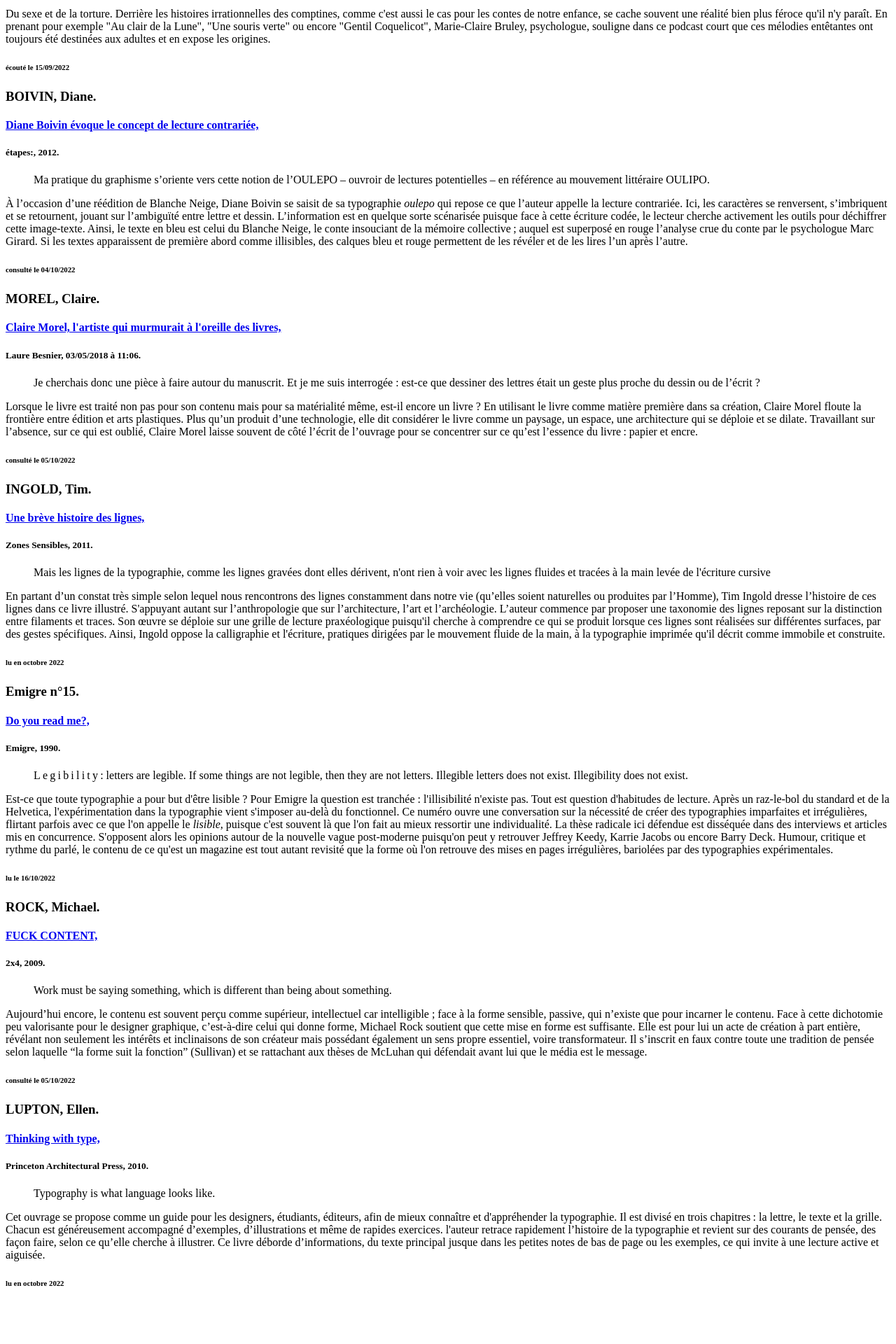
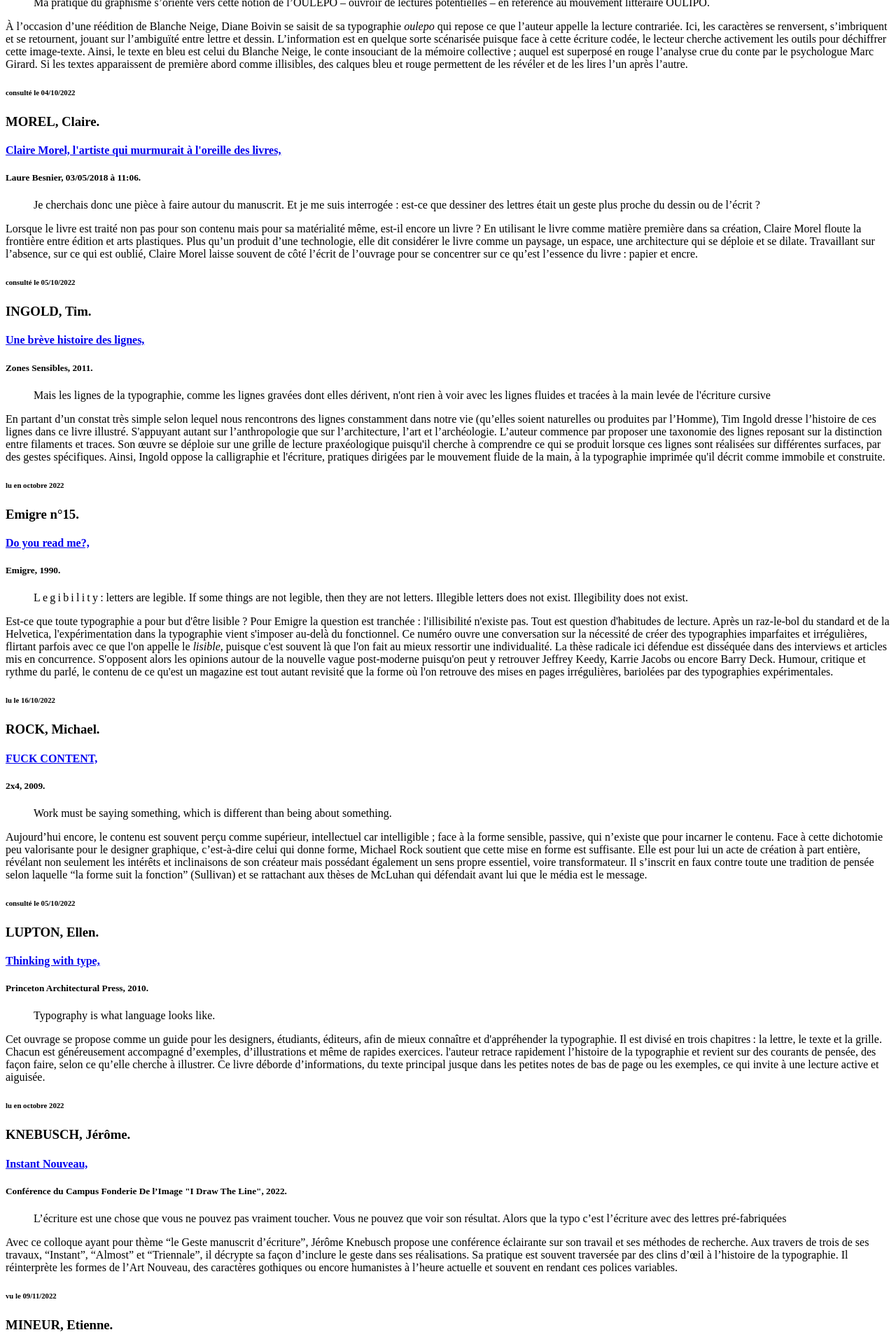
Before and after one commit to zoeleroux/zoeleroux.github.io, a PHP site: page / in a window 1280 px wide. Shown: the part 520-2440 px from the top of the page at 70% size. Before the commit the page ends 2357 px from the top, so only its background shows below. Run offline with PHP 8.4, Linux system fonts and the light colour scheme.

Commit message:
Update articles.php

```diff
--- a/INR_zoe/articles.php
+++ b/INR_zoe/articles.php
@@ -19,9 +19,10 @@
       Zoé, Leroux
       <a href="" target="_blank">portfolio</a>
     </h2>
-    <p>
-      Mon sujet d'étude porte sur le statut de la typographie&#8239;: du lu au vu, peut-on dire que la typographie glisse-t-elle vers l'image ? Je m'interroge sur la façon dont la typographie, lorsqu'elle est utilisée comme une image, peut renforcer un message.
-    </p>
+     <p>
+      <!-- Mon sujet d'étude porte sur le statut de la typographie&#8239;: du lu au vu, peut-on dire que la typographie glisse-t-elle vers l'image ? Je m'interroge sur la façon dont la typographie, lorsqu'elle est utilisée comme une image, peut renforcer un message.-->
+      Mon sujet d'étude porte sur la relation entre typographie et geste. Les deux sont souvent pensés séparement car la typographie fixe le caractère pour pouvoir le reproduire mais les technologies numériques ouvrent aujourd'hui vers d'autres horizons. Quelle place trouve le mouvement dans la création de caractères typographiques en tant qu’elle est aujourd’hui sans cesse médiatisée par le numérique ?
+     </p>
   </aside>
 
 
@@ -68,7 +69,7 @@
    / _ \ | '__| __| |/ __| |/ _ \
   / ___ \| |  | |_| | (__| |  __/
  /_/   \_\_|   \__|_|\___|_|\___|
- -->
+
 
   <article class="filterDiv narration">
     <h3>
@@ -98,6 +99,7 @@
 
   </article>
 
+-->
 
 
 
@@ -348,4 +350,126 @@
   </article>
 
 
+
+
+
+
+<!--
+     _         _   _      _
+    / \   _ __| |_(_) ___| | ___
+   / _ \ | '__| __| |/ __| |/ _ \
+  / ___ \| |  | |_| | (__| |  __/
+ /_/   \_\_|   \__|_|\___|_|\___|
+ -->
+
+  <article class="filterDiv tag1 tag2">
+    <h3>
+      KNEBUSCH, Jérôme.
+    </h3>
+
+    <h4>
+      <a href="https://www.youtube.com/watch?v=IMC3ESk5fxQ" target="_blank">
+        Instant Nouveau,
+      </a>
+    </h4>
+
+    <h5>
+      Conférence du Campus Fonderie De l’Image "I Draw The Line", 2022.
+    </h5>
+
+    <blockquote cit="https://www.campusfonderiedelimage.org/rdv-le-9-novembre-pour-le-colloque-international-de-typographie-9/">L’écriture est une chose que vous ne pouvez pas vraiment toucher. Vous ne pouvez que voir son résultat. Alors que la typo c’est l’écriture avec des lettres pré-fabriquées</blockquote>
+
+    <p>
+      Avec ce colloque ayant pour thème “le Geste manuscrit d’écriture”, Jérôme Knebusch propose une conférence éclairante sur son travail et ses méthodes de recherche. Aux travers de trois de ses travaux, “Instant”, “Almost” et “Triennale”, il décrypte sa façon d’inclure le geste dans ses réalisations. Sa pratique est souvent traversée par des clins d’œil à l’histoire de la typographie. Il réinterprète les formes de l’Art Nouveau, des caractères gothiques ou encore humanistes à l’heure actuelle et souvent en rendant ces polices variables.
+    </p>
+
+
+    <h6>
+      vu le 09/11/2022
+    </h6>
+
+  </article>
+
+
+
+
+<!--
+     _         _   _      _
+    / \   _ __| |_(_) ___| | ___
+   / _ \ | '__| __| |/ __| |/ _ \
+  / ___ \| |  | |_| | (__| |  __/
+ /_/   \_\_|   \__|_|\___|_|\___|
+ -->
+
+  <article class="filterDiv tag1 tag2">
+    <h3>
+      MINEUR, Etienne.
+    </h3>
+
+    <h4>
+      <a href="https://etienne.design/portfolio/sidebar-stack-4-2/" target="_blank">
+        Typographies artificielles,
+      </a>
+    </h4>
+
+    <h5>
+      2022.
+    </h5>
+
+    <blockquote cit="https://etienne.design/2022/05/16/ai/">Ces «&#8239;intelligences&#8239;» artificielles n’auront «&#8239;jamais&#8239;» l’expérience du vécu&#8239;, de la douleur&#8239;, de la joie&#8239;, du plaisir&#8239;, de la passion&#8239;, de la beauté&#8239;…</blockquote>
+
+    <p>
+      Écrire sans tracer de lettres. Si cela semble impossible, c’est pourtant un pari qu’Étienne Mineur a pris. à partir de prompts, et un dialogue avec une IA plus ou moins compliqué, le designer a reconstruit un alphabet entier. C’est justement ces mauvaises compréhensions et erreurs de l’IA qui génère des réponses à la fois créatives, étranges et parfois dérangeantes. Avec cette nouvelle approche du dessin de lettre, l’action humaine n’est plus directement liée au résultat formel&#8239;— mais elle reste nécessaire pour orienter l’IA dans sa collecte de données. Si ce projet semble anodin et presque ludique, Étienne Mineur soulève tout de même qu’il pose la question de la place du designer dans un monde où les nouvelles technologies deviennent de plus en plus aptes à générer de nouvelles formes.
+    </p>
+
+
+    <h6>
+      consulté le 14/11/2022
+    </h6>
+
+  </article>
+
+
+
+<!--
+     _         _   _      _
+    / \   _ __| |_(_) ___| | ___
+   / _ \ | '__| __| |/ __| |/ _ \
+  / ___ \| |  | |_| | (__| |  __/
+ /_/   \_\_|   \__|_|\___|_|\___|
+ -->
+
+  <article class="filterDiv tag1 tag2">
+    <h3>
+      COOPER, Muriel.
+    </h3>
+
+    <h4>
+      <a href=" https://www.youtube.com/watch?v=Qn9zCrIJzLs&ab_channel=inventinginteractive" target="_blank">
+        Information Landscape,
+      </a>
+    </h4>
+
+    <h5>
+      “Visible Language Workshop”, MIT Media Lab,1985.
+    </h5>
+
+    <blockquote cit="http://indexgrafik.fr/muriel-cooper/ ">Electronic information lies in a strange and complex new wolrd without boundaries […] we must invent new metaphors and models something less linear than the «&#8239;information highway&#8239;».</blockquote>
+
+    <p>
+      Le mot ne s’inscrit plus seulement sur la matérialité du livre, plat et linéaire. Il occupe maintenant l’espace infini et tri-dimensionnel qu’est “l’autoroute électronique”. Pour Muriel Cooper et les étudiants du workshop «&#8239;visible language&#8239;» du MIT, ces nouvelles modalités d’existence de l’information urgent les designers à penser et développer des façons inédites de naviguer.  Bien que cette conférence date des années 80, elle est toujours aussi remarquable aujourd’hui puisqu’elle présente des intuitions et des interrogations très justes. Pour eux, il faut imaginer un paysage d’informations. Jouant sur la transparence, le flou et le zoom infini, de nouvelles interfaces pourraient nous permettre de se déplacer autour de l’information, de la parcourir, de la détailler et d’en saisir l’organisation. Cela pose évidemment la question de la façon dont le spectateur trouvera s’orientera dans un tel espace.
+    </p>
+
+
+    <h6>
+      vu le 19/11/2022
+    </h6>
+
+  </article>
+
+
+
+
+
+
 </section>
```
